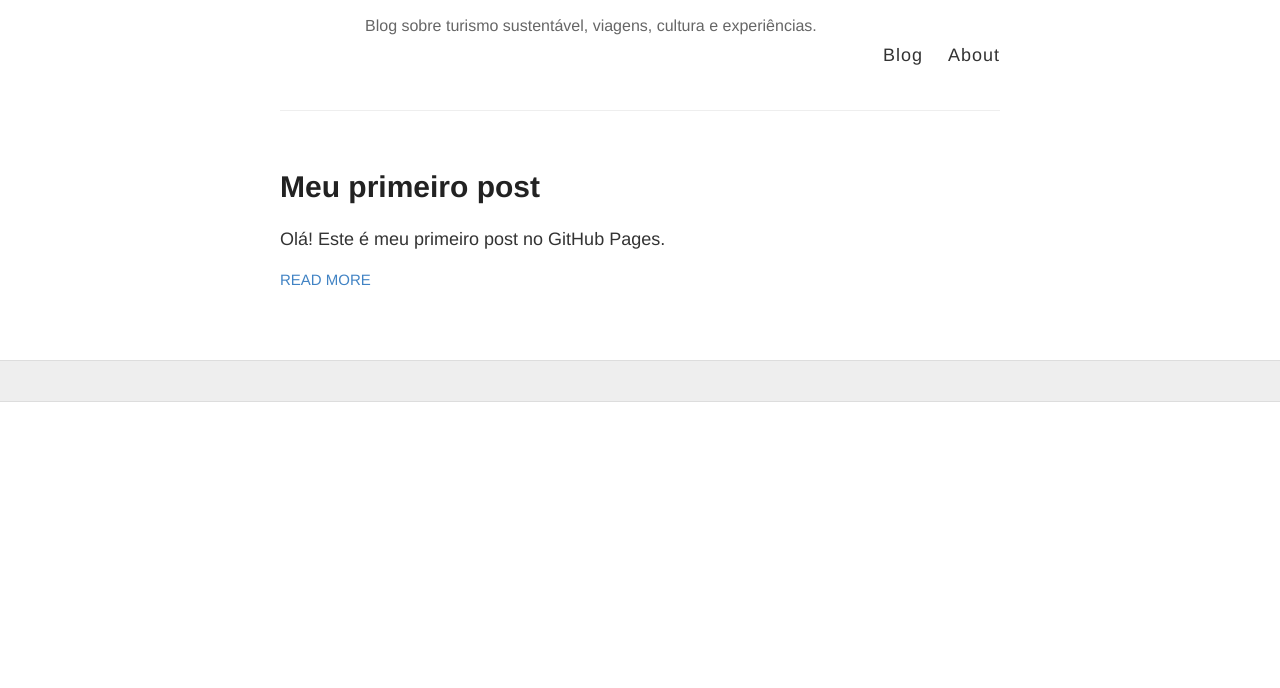
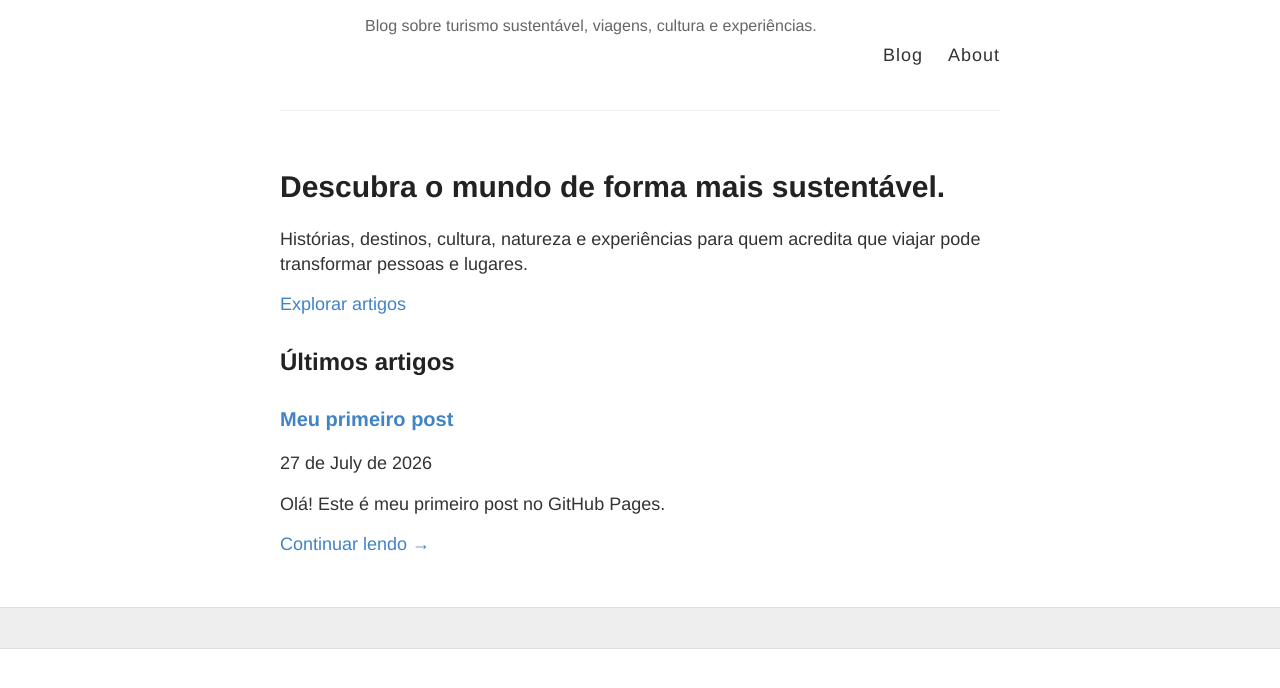
Before and after one commit to sustainatrip/blog, a Jekyll site: the page built from index.html, in a window 1280 px wide. Shown: the top 688 px of the page. Built offline with Jekyll 4.4.1, drawn with Linux system fonts in a browser that asks for light colours.

Commit message:
Revamp index.html with hero and posts sections
Updated the layout and added hero section with content.

```diff
--- a/index.html
+++ b/index.html
@@ -1,18 +1,83 @@
 ---
 layout: default
+title: Início
 ---
 
-<div class="posts">
-  {% for post in site.posts %}
-    <article class="post">
+<section class="hero">
 
-      <h1><a href="{{ site.baseurl }}{{ post.url }}">{{ post.title }}</a></h1>
+    <div class="hero-content">
 
-      <div class="entry">
-        {{ post.excerpt }}
-      </div>
+        <h1>Descubra o mundo de forma mais sustentável.</h1>
 
-      <a href="{{ site.baseurl }}{{ post.url }}" class="read-more">Read More</a>
-    </article>
-  {% endfor %}
-</div>
+        <p>
+            Histórias, destinos, cultura, natureza e experiências
+            para quem acredita que viajar pode transformar pessoas e lugares.
+        </p>
+
+        <a href="#posts" class="btn">
+            Explorar artigos
+        </a>
+
+    </div>
+
+</section>
+
+<section id="posts" class="posts-section">
+
+    <h2>Últimos artigos</h2>
+
+    <div class="posts-grid">
+
+        {% for post in site.posts %}
+
+        <article class="post-card">
+
+            {% if post.image %}
+                <a href="{{ post.url | relative_url }}">
+                    <img
+                        src="{{ post.image | relative_url }}"
+                        alt="{{ post.title }}">
+                </a>
+            {% endif %}
+
+            <div class="post-content">
+
+                <span class="category">
+                    {{ post.category }}
+                </span>
+
+                <h3>
+                    <a href="{{ post.url | relative_url }}">
+                        {{ post.title }}
+                    </a>
+                </h3>
+
+                <small>
+                    {{ post.date | date: "%d de %B de %Y" }}
+                </small>
+
+                <p>
+
+                    {{ post.excerpt
+                        | strip_html
+                        | truncate: 180 }}
+
+                </p>
+
+                <a
+                    class="read-more"
+                    href="{{ post.url | relative_url }}">
+
+                    Continuar lendo →
+
+                </a>
+
+            </div>
+
+        </article>
+
+        {% endfor %}
+
+    </div>
+
+</section>
```
